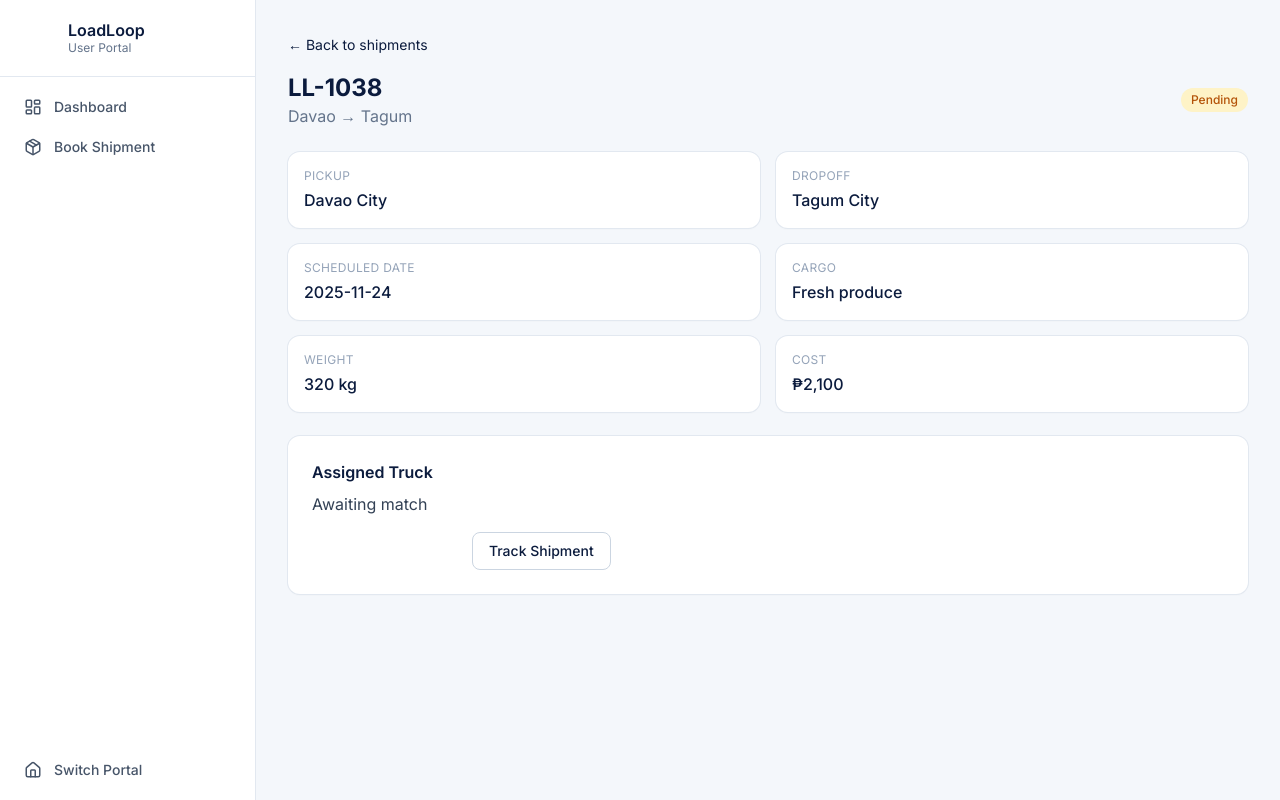
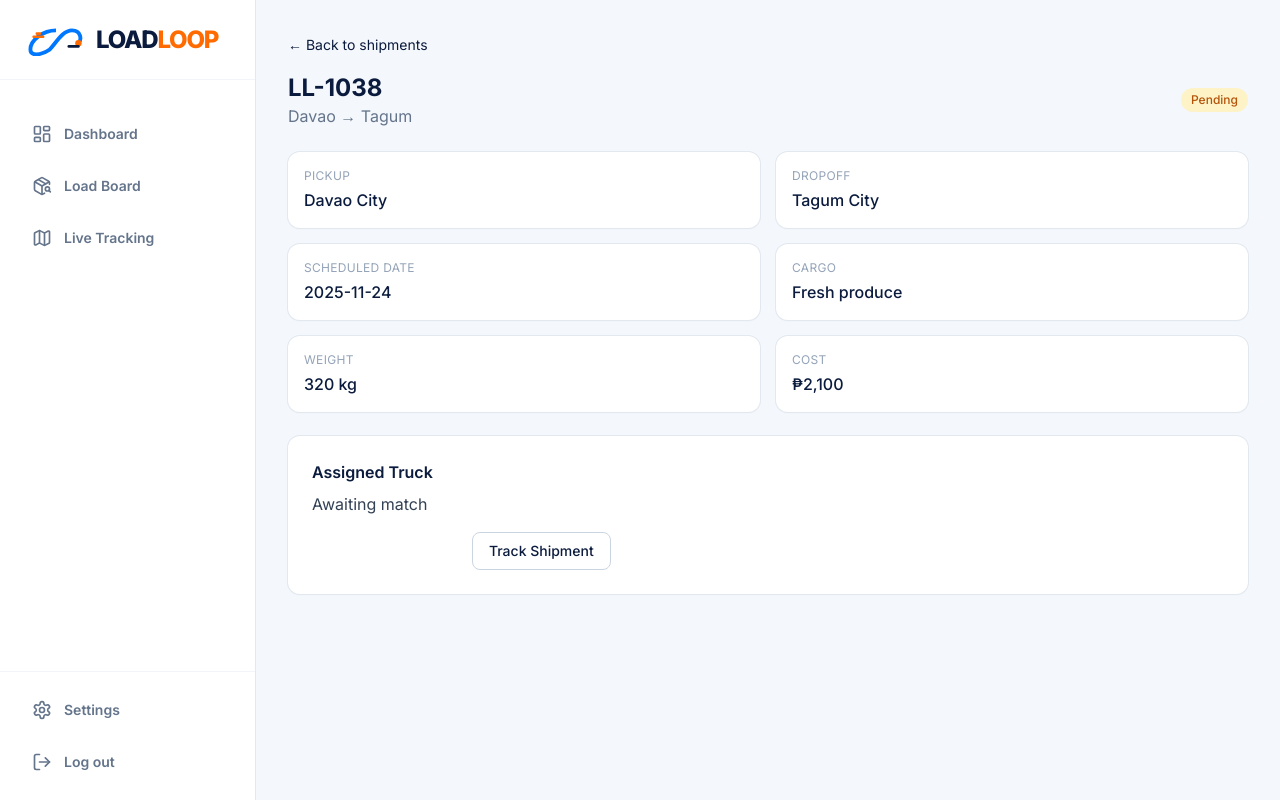
Before and after one commit to adiyel/loadloop-prototype, a Next.js app: page /user/shipments/LL-1038 in a window 1280 px wide. Built offline with nearby package versions, Linux system fonts and the light colour scheme.

Commit message:
Update Sidebar.tsx

```diff
--- a/components/Sidebar.tsx
+++ b/components/Sidebar.tsx
@@ -1,51 +1,47 @@
 "use client";
 import Link from "next/link";
 import { usePathname } from "next/navigation";
-import { Truck, Package, Users, LayoutDashboard, Home } from "lucide-react";
+import { LayoutDashboard, PackageSearch, Map, Settings, LogOut } from "lucide-react";
+import Logo from "./Logo";
 
-const userLinks = [
-  { href: "/user/dashboard", label: "Dashboard", icon: LayoutDashboard },
-  { href: "/user/book", label: "Book Shipment", icon: Package },
-  { href: "/user/shipments", label: "My Shipments", icon: Truck },
-];
-const adminLinks = [
-  { href: "/admin/dashboard", label: "Dashboard", icon: LayoutDashboard },
-  { href: "/admin/shipments", label: "Shipments", icon: Truck },
-  { href: "/admin/users", label: "Users", icon: Users },
+const links = [
+  { href: "/dashboard", label: "Dashboard", icon: LayoutDashboard },
+  { href: "/loadboard", label: "Load Board", icon: PackageSearch },
+  { href: "/tracking", label: "Live Tracking", icon: Map },
 ];
 
-export default function Sidebar({ mode }: { mode: "user" | "admin" }) {
+export default function Sidebar() {
   const pathname = usePathname();
-  const links = mode === "user" ? userLinks : adminLinks;
 
   return (
-    <aside className="flex w-64 flex-col border-r border-slate-200 bg-white">
-      <div className="flex items-center gap-2 px-6 py-5 border-b border-slate-200">
-        <div className="grid h-9 w-9 place-items-center rounded-lg bg-brand text-white font-bold">LL</div>
-        <div>
-          <p className="font-semibold leading-tight">LoadLoop</p>
-          <p className="text-xs text-slate-500 capitalize">{mode} portal</p>
-        </div>
+    <aside className="flex w-64 flex-col border-r border-slate-200 bg-white h-screen sticky top-0">
+      <div className="flex h-20 items-center px-6 border-b border-slate-100">
+        <Logo />
       </div>
-      <nav className="flex-1 space-y-1 p-3">
+      <nav className="flex-1 space-y-2 p-4 mt-4">
         {links.map(({ href, label, icon: Icon }) => {
-          const active = pathname === href || pathname.startsWith(href + "/");
+          const active = pathname === href;
           return (
             <Link
               key={href}
               href={href}
-              className={`flex items-center gap-3 rounded-lg px-3 py-2 text-sm font-medium transition ${
-                active ? "bg-brand text-white" : "text-slate-600 hover:bg-slate-100"
+              className={`flex items-center gap-3 rounded-xl px-4 py-3 text-sm font-semibold transition ${
+                active ? "bg-brand-navy text-white shadow-md" : "text-slate-500 hover:bg-brand-light hover:text-brand-navy"
               }`}
             >
-              <Icon size={18} /> {label}
+              <Icon size={20} className={active ? "text-brand-orange" : ""} /> {label}
             </Link>
           );
         })}
       </nav>
-      <Link href="/" className="m-3 flex items-center gap-3 rounded-lg px-3 py-2 text-sm font-medium text-slate-600 hover:bg-slate-100">
-        <Home size={18} /> Switch Portal
-      </Link>
+      <div className="p-4 border-t border-slate-100 space-y-2">
+        <Link href="#" className="flex items-center gap-3 rounded-xl px-4 py-3 text-sm font-semibold text-slate-500 hover:bg-brand-light">
+          <Settings size={20} /> Settings
+        </Link>
+        <Link href="/" className="flex items-center gap-3 rounded-xl px-4 py-3 text-sm font-semibold text-slate-500 hover:bg-brand-light hover:text-rose-500 transition-colors">
+          <LogOut size={20} /> Log out
+        </Link>
+      </div>
     </aside>
   );
 }
```
